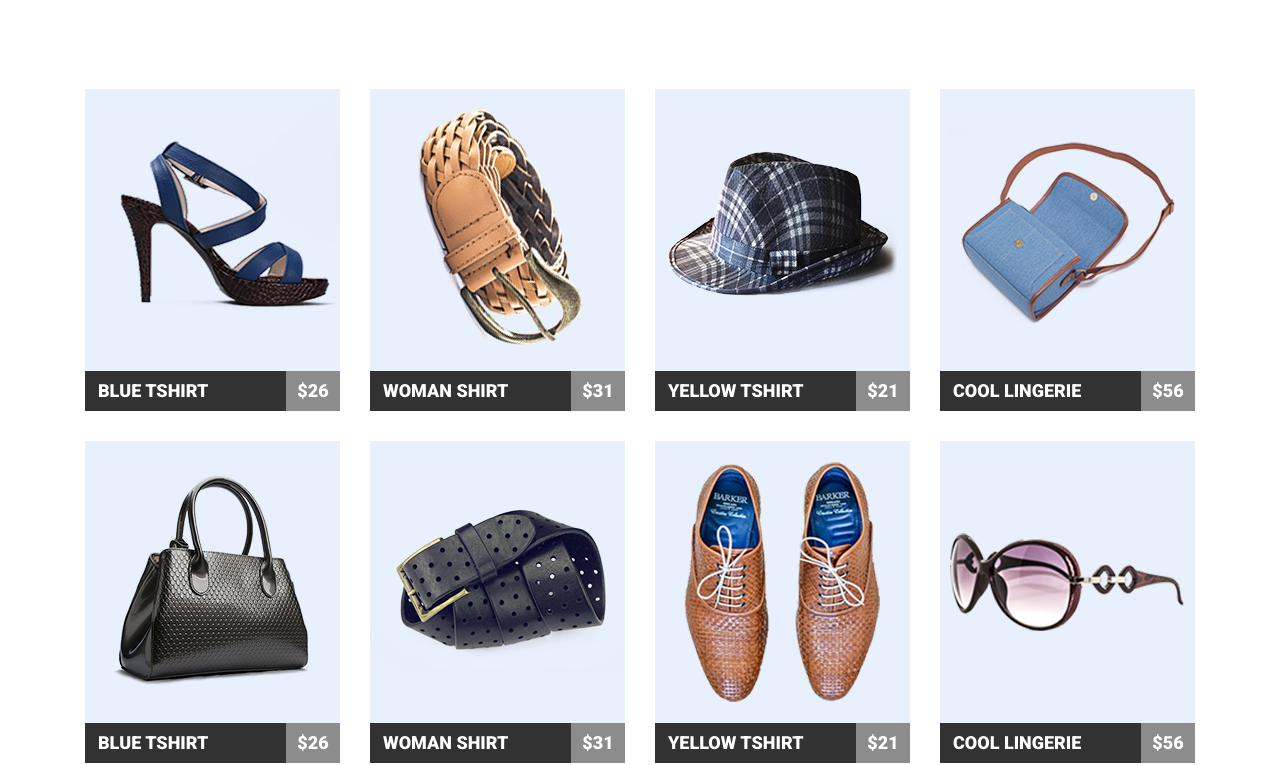
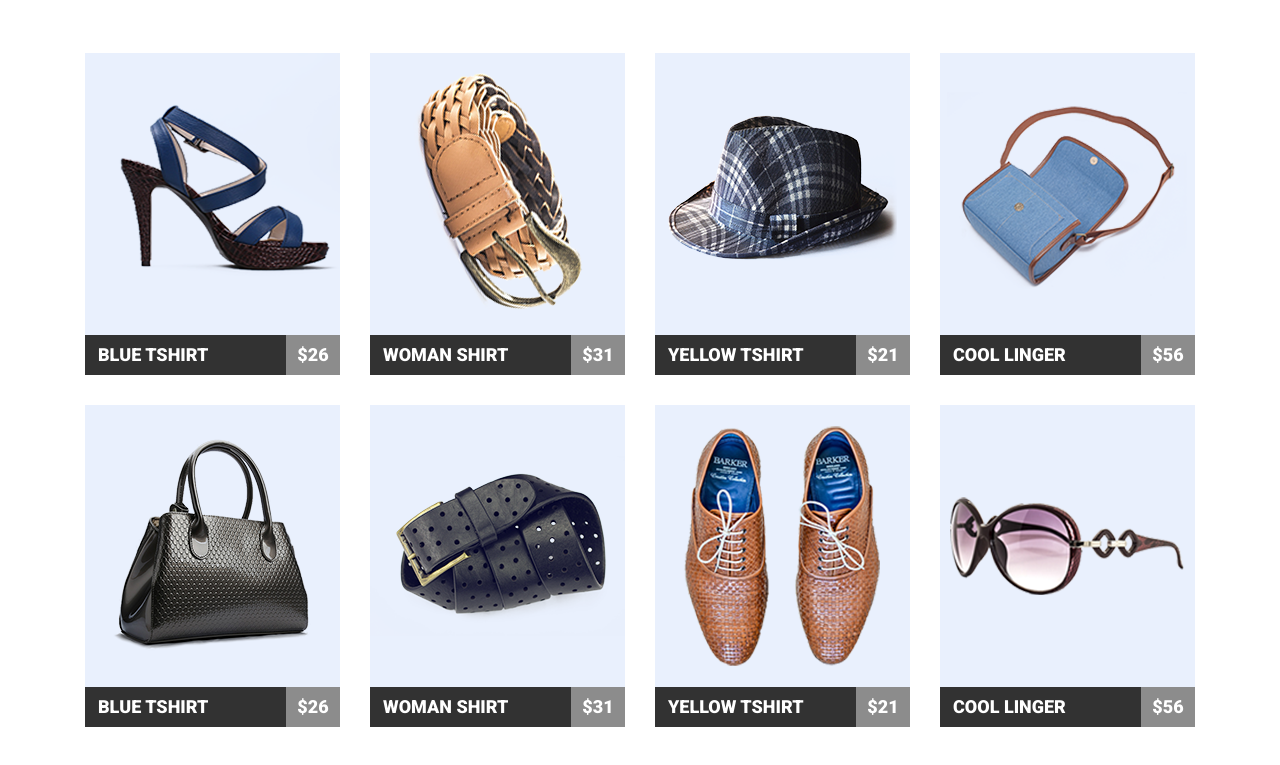
Before and after one commit to Vasyl-Olendra/Vasyl-Olendra.github.io, a plain HTML site: page module 4 Homework/index.html in a window 1280 px wide. Shown: the part 241-1006 px from the top of the page. Drawn offline with nearby package versions, Linux system fonts and the light colour scheme.

Commit message:
homework module 4

```diff
--- a/module 4 Homework/css/styles.css
+++ b/module 4 Homework/css/styles.css
@@ -42,6 +42,7 @@ nav {
 .navigation {
     width: 475px;
     margin-top: 9px;
+    margin-left: 554px;
 }
 .navigation li {
     list-style-type: none;
@@ -120,8 +121,8 @@ nav {
 .tradingbox:last-child {
     margin-bottom: 0;
 }
-.bill a h3 {
-    float: left;
+.bill a {
+    display: block;
     text-decoration: none;
     color: #ffffff;
     font-size: 18px;
@@ -133,9 +134,9 @@ nav {
 }
 .bill {
     height: 40px;
+    float: left;
 }
 .price {
-    display: block;
     float: right;
     height: 40px;
     width: 54px;
@@ -146,7 +147,7 @@ nav {
     text-transform: uppercase;
     background-color: rgba(255, 255, 255, 0.44);
     text-align: center;
-    padding-top: 9px;
+    padding: 9px;
 }
 .news {
     margin-top: 81px;
--- a/module 4 Homework/index.html
+++ b/module 4 Homework/index.html
@@ -18,9 +18,9 @@
   </head>
   <body>
     <div class="container">
-      <header>
+      <header class="logo clearfix">
         <!-- Logo block -->
-        <h1 class="logo clearfix">
+        <h1 class="logo">
           <a href="/index.html">mart</a>
         </h1>
         <!-- Navigation block -->
@@ -42,93 +42,85 @@
       <!-- Block with goods -->
       <main class="goods">
         <ul class="clearfix">
-          <li class="tradingbox">
-            <a href="#">
-              <div class="item">
+          <!-- First block -->
+          <li class="tradingbox clearfix">
+            <a href="#" class="item">
               <img src="./img/shoe-1.png" alt="woman's shoe" />
-              </div>
             </a>
-            <section class="bill clearfix">
-              <a href="#"><h3>blue tshirt</h3></a>
+            <h3 class="bill clearfix">
+              <a href="#">blue tshirt</a>
+            </h3>
             <p class="price">$26</p>
-            </section>
           </li>
-          <li class="tradingbox">
-            <a href="#">
-              <div class="item">
+          <!-- Second block -->
+          <li class="tradingbox clearfix">
+            <a href="#" class="item">
               <img src="./img/belt-2.png" alt="orange belt" />
-              </div>
             </a>
-            <section class="bill clearfix">
-              <a href="#"><h3>woman shirt</h3></a>
+            <h3 class="bill clearfix">
+              <a href="#">woman shirt</a>
+            </h3>
             <p class="price">$31</p>
-            </section>
           </li>
-          <li class="tradingbox">
-            <a href="#">
-              <div class="item">
+          <!-- Third block -->
+          <li class="tradingbox clearfix">
+            <a href="#" class="item">
               <img src="./img/hat-3.png" alt="checkered hat" />
-              </div>
             </a>
-            <section class="bill clearfix">
-              <a href="#"><h3>yellow tshirt</h3></a>
+            <h3 class="bill clearfix">
+              <a href="#">yellow tshirt</a>
+            </h3>
             <p class="price">$21</p>
-            </section>
           </li>
-          <li class="tradingbox">
-            <a href="#">
-              <div class="item">
+          <!-- Fourth block -->
+          <li class="tradingbox clearfix">
+            <a href="#" class="item">
               <img src="./img/bag-4.png" alt="blue bag" />
-              </div>
             </a>
-            <section class="bill clearfix">
-              <a href="#"><h3>cool lingerie</h3></a>
+            <h3 class="bill clearfix">
+              <a href="#">cool linger</a>
+            </h3>
             <p class="price">$56</p>
-            </section>
           </li>
-          <li class="tradingbox">
-            <a href="#">
-              <div class="item">
+          <!-- Fifth block -->
+          <li class="tradingbox clearfix">
+            <a href="#" class="item">
               <img src="./img/bag-5.png" alt="black bag" />
-              </div>
             </a>
-            <section class="bill clearfix">
-              <a href="#"><h3>blue tshirt</h3></a>
+            <h3 class="bill clearfix">
+              <a href="#">blue tshirt</a>
+            </h3>
             <p class="price">$26</p>
-            </section>
           </li>
-          <li class="tradingbox">
-            <a href="#">
-              <div class="item">
+          <!-- Sixth block -->
+          <li class="tradingbox clearfix">
+            <a href="#" class="item">
               <img src="./img/belt-6.png" alt="black belt" />
-              </div>
             </a>
-            <section class="bill clearfix">
-              <a href="#"><h3>woman shirt</h3></a>
+            <h3 class="bill clearfix">
+              <a href="#">woman shirt</a>
+            </h3>
             <p class="price">$31</p>
-            </section>
           </li>
-          <li class="tradingbox">
-            <a href="#">
-              <div class="item">
+          <!-- Seventh block -->
+          <li class="tradingbox clearfix">
+            <a href="#" class="item">
               <img src="./img/shoes-7.png" alt="brown shoes" />
-              </div>
             </a>
-            <section class="bill clearfix">
-              <a href="#"><h3>yellow tshirt</h3></a>
+            <h3 class="bill clearfix">
+              <a href="#">yellow tshirt</a>
+            </h3>
             <p class="price">$21</p>
-            </section>
           </li>
-          <li class="tradingbox">
-            <a href="#">
-              <div class="item">
+          <!-- Eighth block -->
+          <li class="tradingbox clearfix">
+            <a href="#" class="item">
               <img src="./img/glases-8.png" alt="glases" />
-              </div>
             </a>
-            <section class="bill clearfix">
-              <a href="#"><h3>cool lingerie</h3></a>
+            <h3 class="bill clearfix">
+              <a href="#">cool linger</a>
+            </h3>
             <p class="price">$56</p>
-            </section>
           </li>
         </ul>
       </main>
@@ -137,7 +129,7 @@
         <h2>latest news</h2>
       </section>
       <!-- News section -->
-      <section class="news clearfix">
+      <div class="news clearfix">
         <article class="info">
           <img src="./img/ipad.png" alt="ipad" />
           <h3>
@@ -174,7 +166,7 @@
           </p>
           <a class="button">Read More</a>
         </article>
-      </section>
+      </div>
     </div>
   </body>
 </html>
```
Lines whose indentation alone changed are shown as unchanged.
